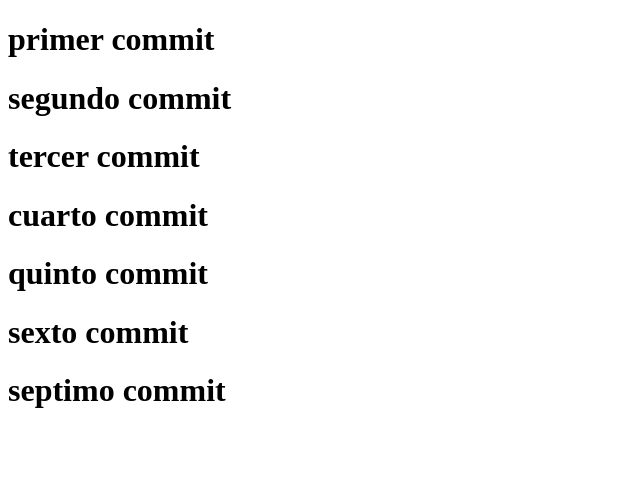
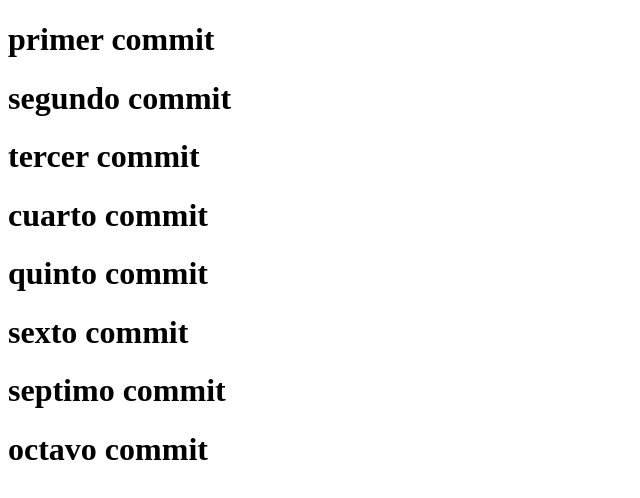
Before and after one commit to 3015263mkopl/taller-pagina-web, a plain HTML site: page index.html in a window 1280 px wide. Shown: the whole page, without its empty margins (0-640 px from the left). Drawn offline with Linux system fonts and the light colour scheme.

Commit message:
noveno commit

```diff
--- a/index.html
+++ b/index.html
@@ -13,5 +13,6 @@
     <h1>quinto commit</h1>
     <h1>sexto commit</h1>
     <h1>septimo commit</h1>
+    <h1>octavo commit</h1>
 </body>
 </html>
```
